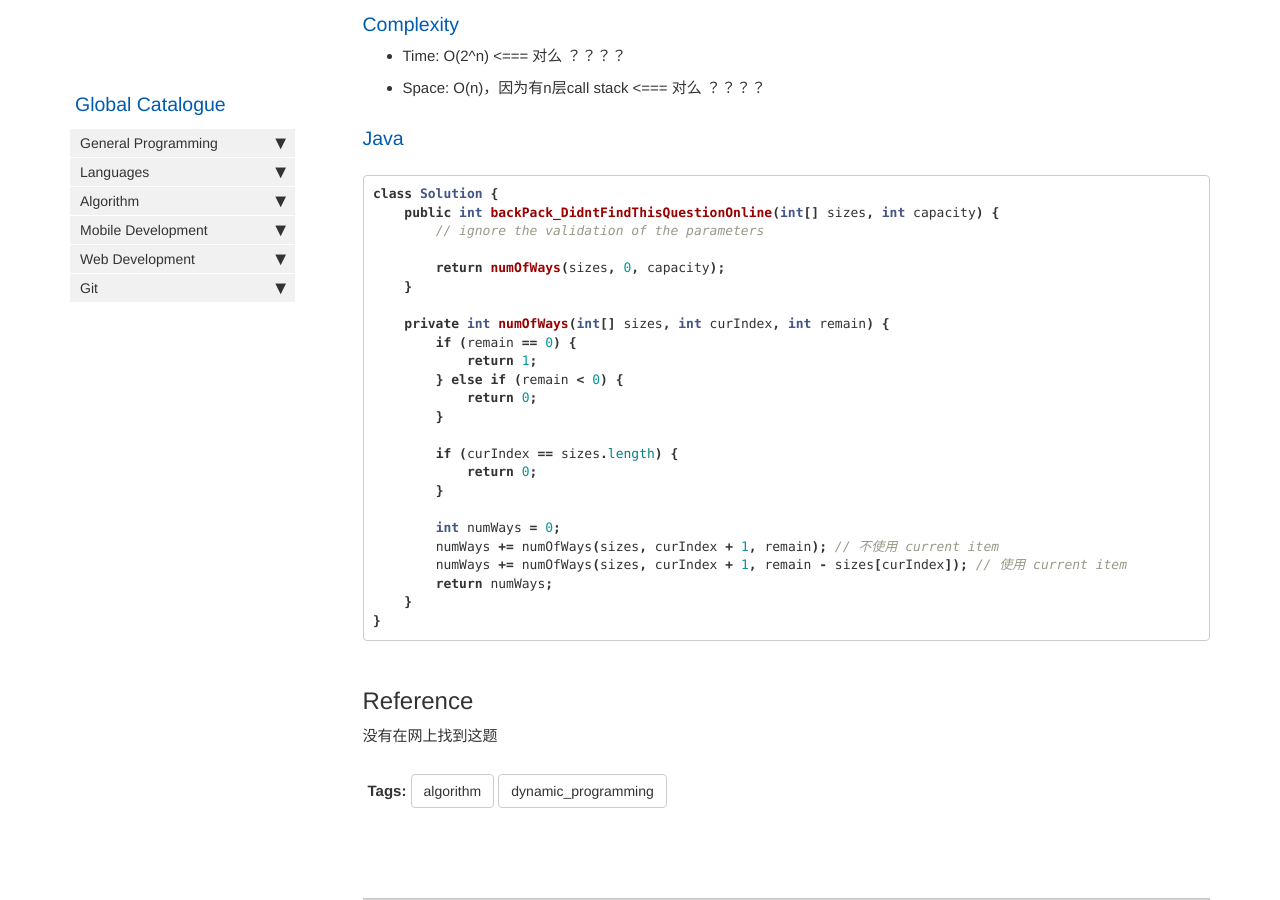
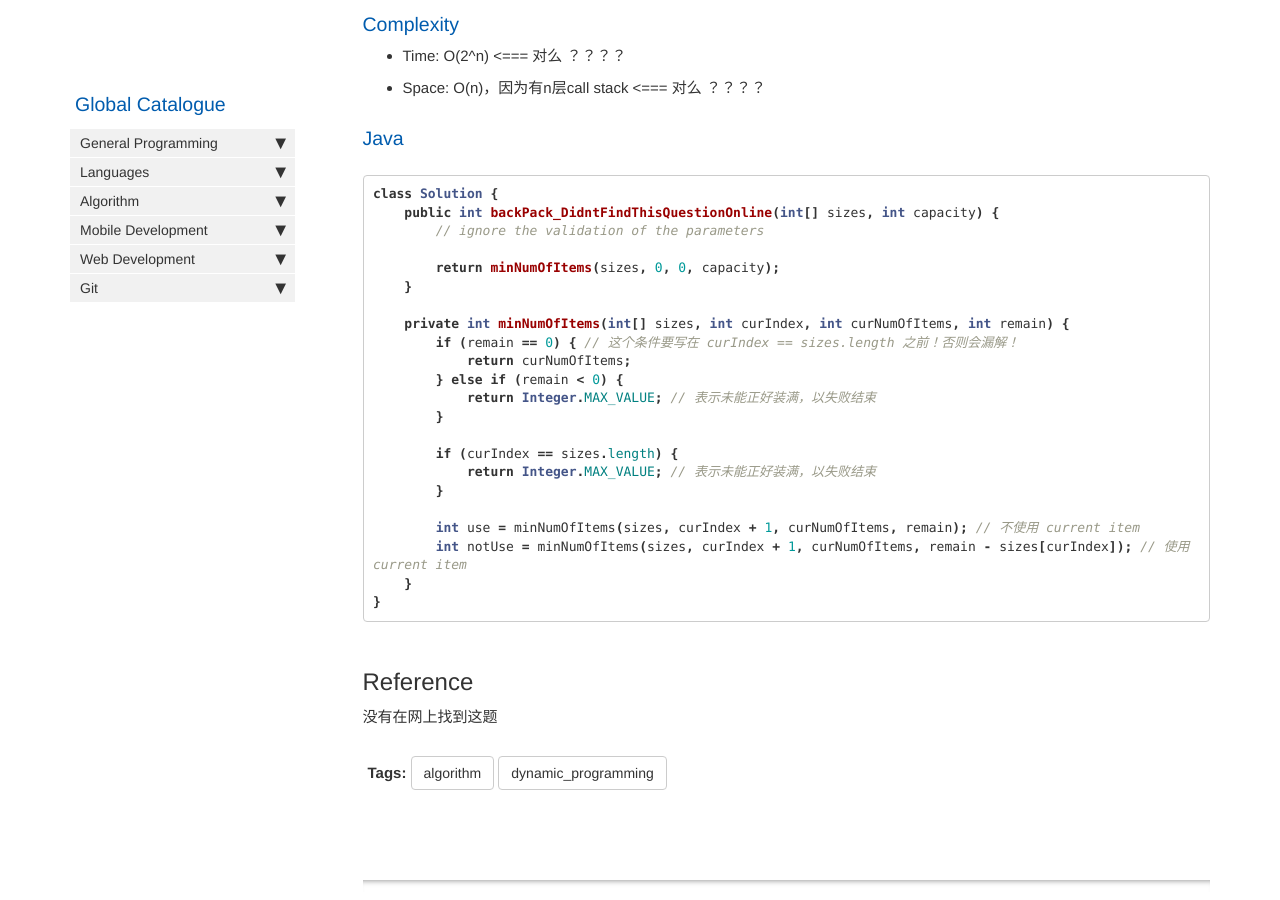
Before and after one commit to HungryOrc/hungryorc.github.io, a Jekyll site: the page built from pages/algorithm/algorithm_backpack_01_1attr_exactFill_returnMinNumOfItems.md, in a window 1280 px wide and 900 px high, scrolled down 3409 px. Built offline with Jekyll 4.4.1, drawn with Linux system fonts in a browser that asks for light colours; nearby versions of some CDN libraries; comment, search, counter and statistics services are not loaded.

Commit message:
Update algorithm_backpack_01_1attr_exactFill_returnMinNumOfItems.md

````diff
--- a/pages/algorithm/algorithm_backpack_01_1attr_exactFill_returnMinNumOfItems.md
+++ b/pages/algorithm/algorithm_backpack_01_1attr_exactFill_returnMinNumOfItems.md
@@ -156,24 +156,22 @@ class Solution {
     public int backPack_DidntFindThisQuestionOnline(int[] sizes, int capacity) {
         // ignore the validation of the parameters
 
-        return numOfWays(sizes, 0, capacity);
+        return minNumOfItems(sizes, 0, 0, capacity);
     }
 
-    private int numOfWays(int[] sizes, int curIndex, int remain) {
-        if (remain == 0) {
-            return 1;
+    private int minNumOfItems(int[] sizes, int curIndex, int curNumOfItems, int remain) {
+        if (remain == 0) { // 这个条件要写在 curIndex == sizes.length 之前！否则会漏解！
+            return curNumOfItems;
         } else if (remain < 0) {
-            return 0;
+            return Integer.MAX_VALUE; // 表示未能正好装满，以失败结束
         }
 
         if (curIndex == sizes.length) {
-            return 0;
+            return Integer.MAX_VALUE; // 表示未能正好装满，以失败结束
         }
 
-        int numWays = 0;
-        numWays += numOfWays(sizes, curIndex + 1, remain); // 不使用 current item
-        numWays += numOfWays(sizes, curIndex + 1, remain - sizes[curIndex]); // 使用 current item
-        return numWays;
+        int use = minNumOfItems(sizes, curIndex + 1, curNumOfItems, remain); // 不使用 current item
+        int notUse = minNumOfItems(sizes, curIndex + 1, curNumOfItems, remain - sizes[curIndex]); // 使用 current item
     }
 }
 ```
````
